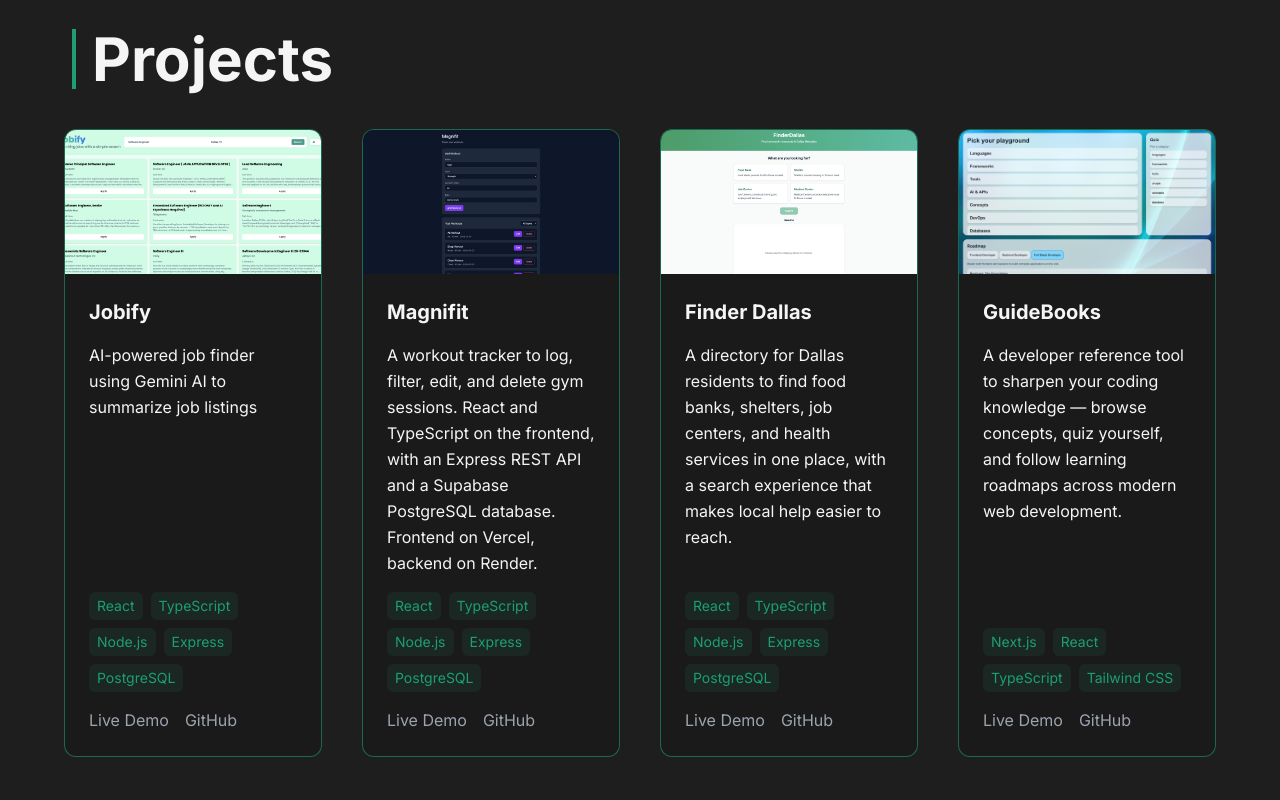
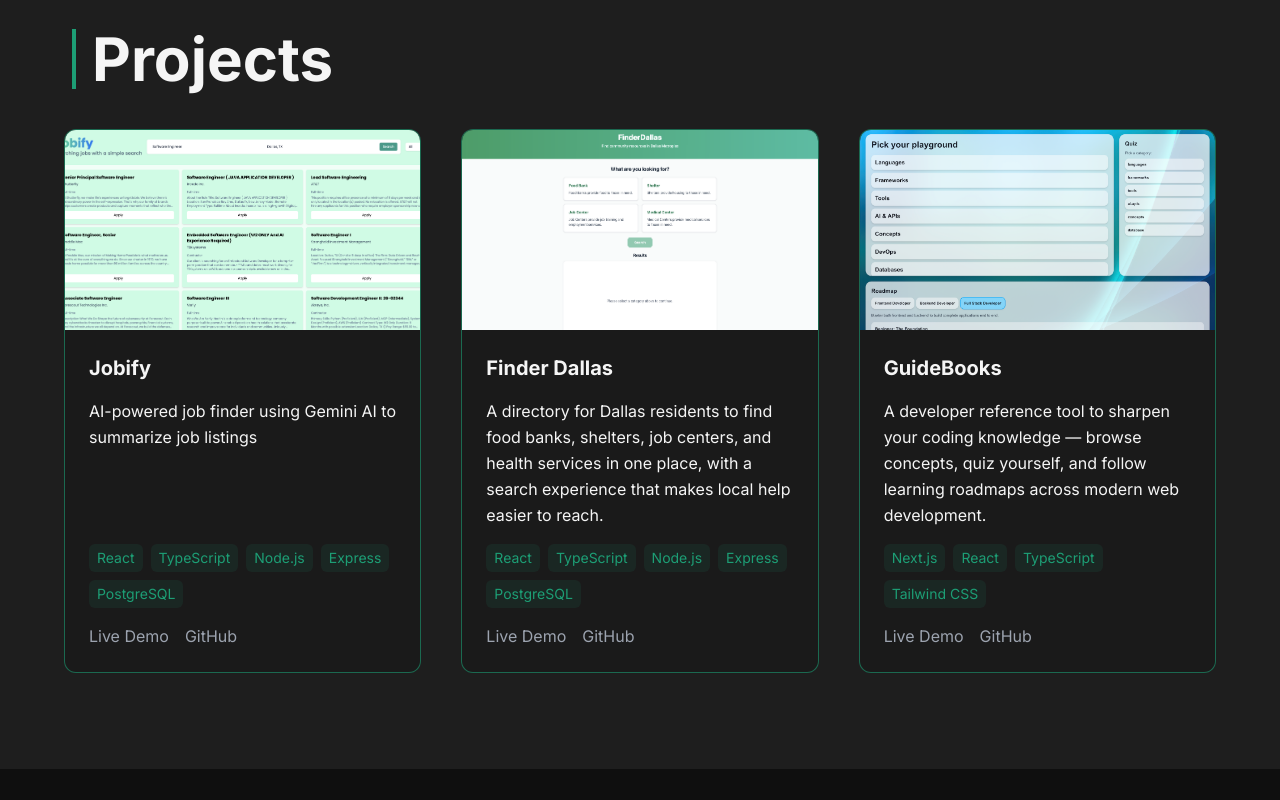
Before and after one commit to Dtzul04/daniel-tzul-portfolio, a React (Vite) app: page / in a window 1280 px wide. Shown: the part 2660-3460 px from the top of the page. Built offline with nearby package versions, Linux system fonts and the light colour scheme.

Commit message:
Removed Magnifit from the Projects.jsx file

```diff
--- a/src/sections/Projects.jsx
+++ b/src/sections/Projects.jsx
@@ -10,14 +10,6 @@ function Projects() {
             technologies: ['React', 'TypeScript', 'Node.js', 'Express', 'PostgreSQL'],
             live: 'https://jobify-jade.vercel.app',
             github: 'https://github.com/Dtzul04/Jobify',
-        },
-        {
-            title: 'Magnifit',
-            description: 'A workout tracker to log, filter, edit, and delete gym sessions. React and TypeScript on the frontend, with an Express REST API and a Supabase PostgreSQL database. Frontend on Vercel, backend on Render.',
-            image: '/projects-assets/Magnifit.png',
-            technologies: ['React', 'TypeScript', 'Node.js', 'Express', 'PostgreSQL'],
-            live: 'https://magnifit.vercel.app',
-            github: 'https://github.com/Dtzul04/Magnifit',
         },
         {
             title: 'Finder Dallas',
```
Also changed, not shown: 2 other files (tests, documents, lock files or other folders).
